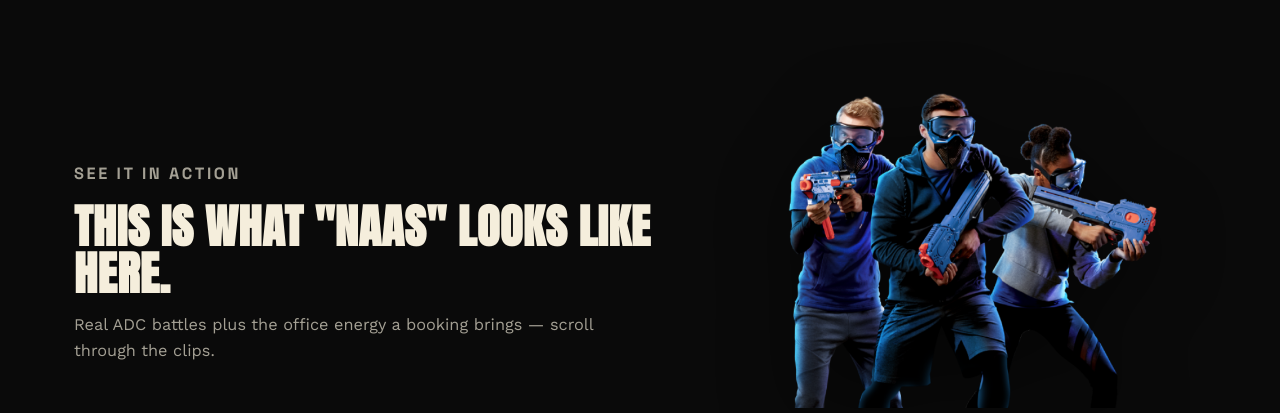
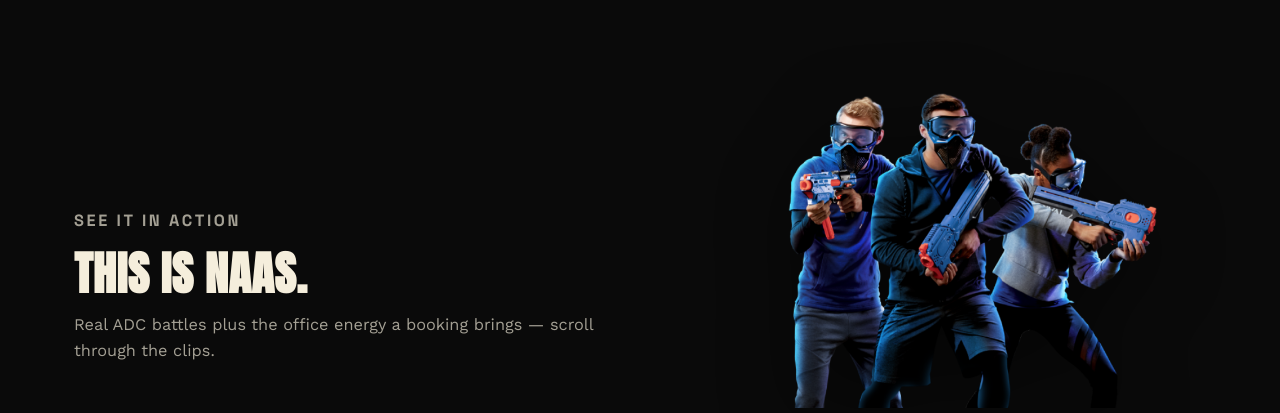
Before and after one commit to ChurnInt/-atl-dart-club-site, a plain HTML site: page index.html in a window 1280 px wide. Shown: the part 3171-3584 px from the top of the page. Drawn offline with nearby package versions, Linux system fonts and the light colour scheme.

Commit message:
Tighten the video section heading to This is NAAS.

```diff
--- a/index.html
+++ b/index.html
@@ -838,7 +838,7 @@
       <div class="action-head">
         <div class="section-head reveal">
           <p class="eyebrow">See it in action</p>
-          <h2>This is what "NAAS" looks like here.</h2>
+          <h2>This is NAAS.</h2>
           <p>Real ADC battles plus the office energy a booking brings — scroll through the clips.</p>
         </div>
         <img class="squad-cutout reveal reveal-1" src="assets/squad.png" alt="Three players in masks aiming Nerf Rival blasters">
```
